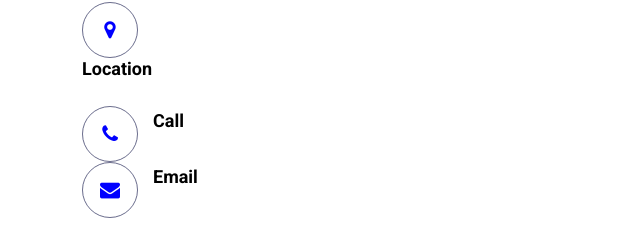
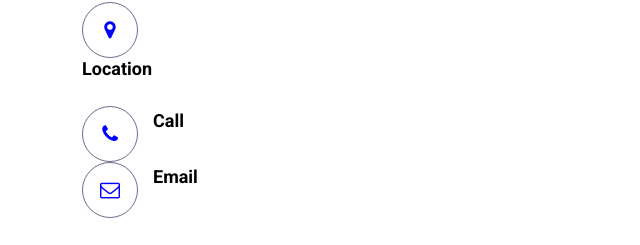
Before and after one commit to shabnambano12997/sagun, a plain HTML site: page index.html in a window 1280 px wide. Shown: the part 4341-4586 px from the top of the page, 0-640 px from the left. Drawn offline with nearby package versions, Linux system fonts and the light colour scheme.

Commit message:
Update index.html

```diff
--- a/index.html
+++ b/index.html
@@ -304,7 +304,7 @@
 
           <div class="col-lg-4">
             <div class="info-item d-flex align-items-center">
-             <i class="fa fa-envelope main-icon" aria-hidden="true" style="color: blue;"></i>
+              <i class="fa fa-envelope-o" aria-hidden="true" style="color: blue;"></i>
               <div>
                 <h3>Email</h3>
                 <p>shagunsingh.rbj@gmail.com</p>
```
